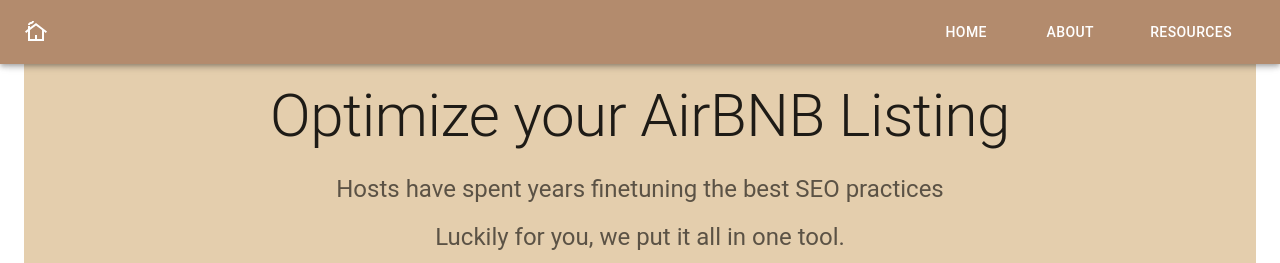
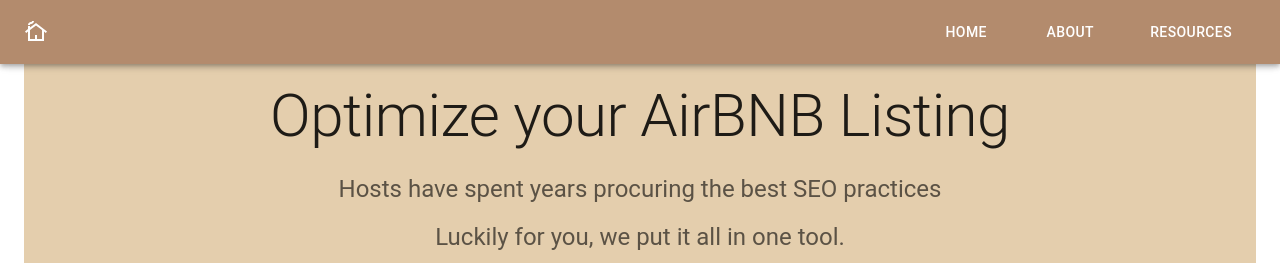
Before and after one commit to Nithanth/listing-rater, a React (Create React App) app: page /about in a window 1280 px wide. Shown: the top 263 px of the page. Built offline with nearby package versions, Linux system fonts and the light colour scheme.

Commit message:
open new page when click Git link

```diff
--- a/src/about_page/album.js
+++ b/src/about_page/album.js
@@ -17,7 +17,7 @@
 function Copyright() {
   return (
     <Typography variant="body2" color="text.secondary" align="center">
-      <Link color="inherit" href="https://github.com/shahrishabh7">
+      <Link color="inherit" href="https://github.com/shahrishabh7" target="_blank">
         GitHub
       </Link>{' '}
     </Typography>
@@ -75,7 +75,7 @@
             </Container>
             <Container maxWidth="me">
               <Typography variant="h5" align="center" color="text.secondary" paragraph>
-                Hosts have spent years finetuning the best SEO practices
+                Hosts have spent years procuring the best SEO practices
               </Typography>
               {'\n'}
               <Typography variant="h5" align="center" color="text.secondary" paragraph>
```
